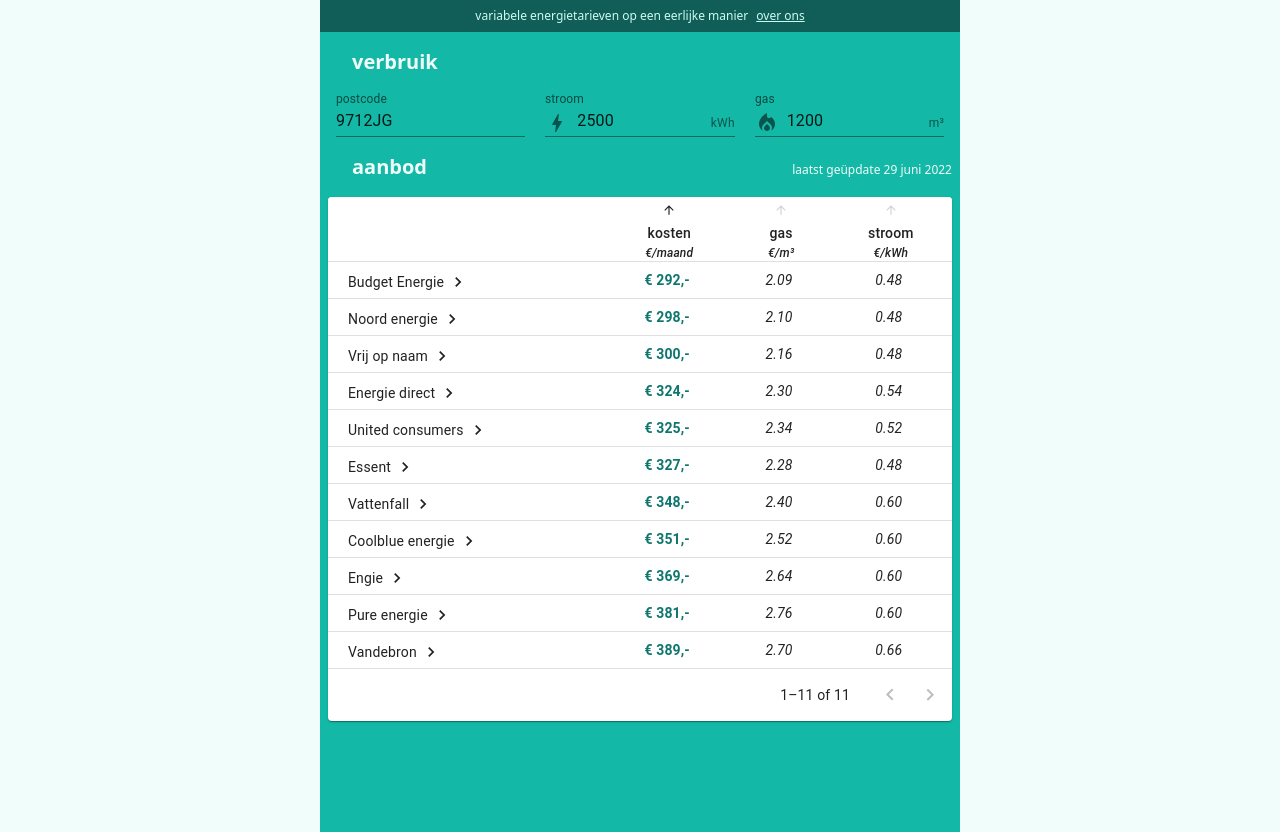
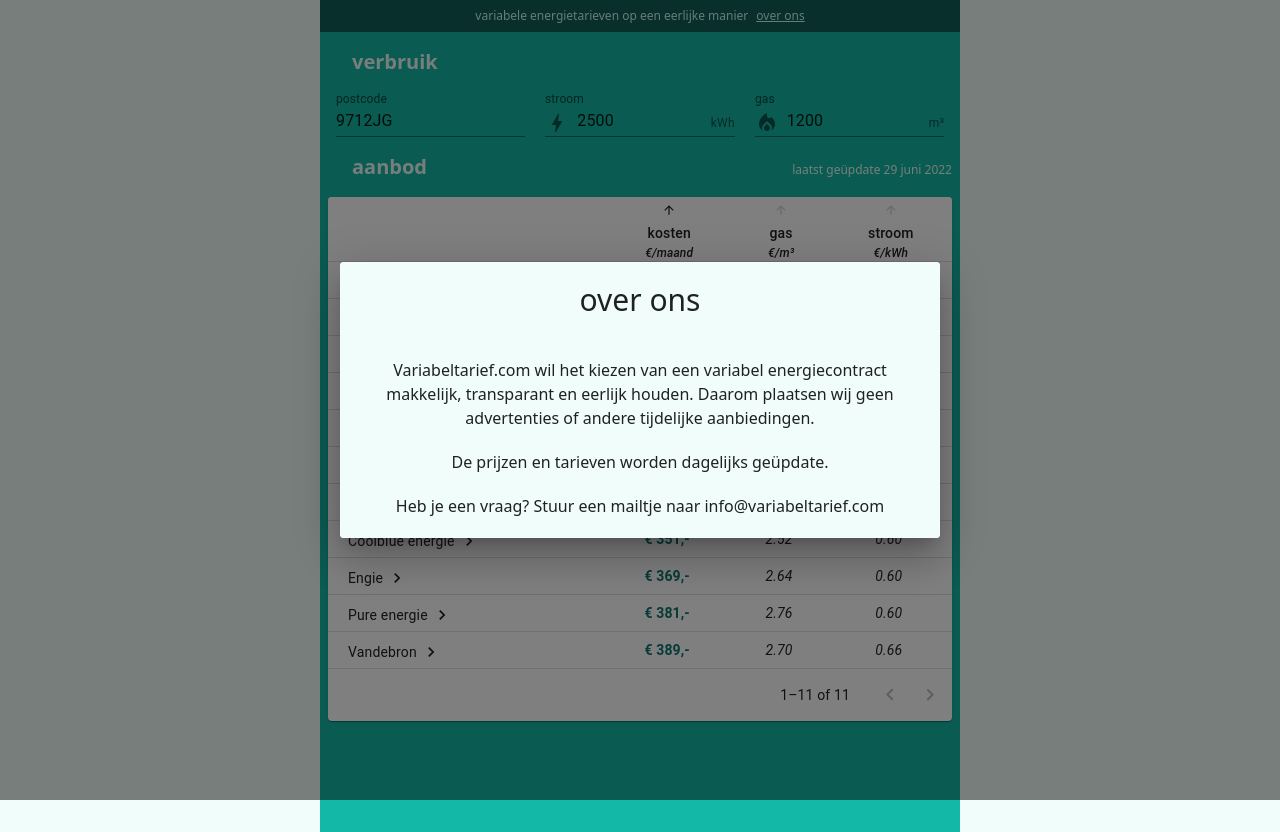
Before and after one commit to sjaquemate/energyprices-react, a React (Create React App) app: page / in a window 1280 px wide. Both pictures are taken after a click on the element "over ons". Built offline with nearby package versions, Linux system fonts and the light colour scheme.

Commit message:
new build

```diff
--- a/src/App.tsx
+++ b/src/App.tsx
@@ -23,6 +23,7 @@
 import ArrowUpwardIcon from '@mui/icons-material/ArrowUpward';
 import ArrowDownwardIcon from '@mui/icons-material/ArrowDownward';
 import SpaceBarIcon from '@mui/icons-material/SpaceBar';
+import { OverOnsDialog } from './components/OverOnsDialog';
 
 type SortedState = "up" | "down" | null
 
@@ -36,7 +37,7 @@
     icon = <ArrowDownwardIcon fontSize='inherit' />
   }
   return (
-    <div className="text-md" onClick={onClick} >
+    <div className="text-md cursor-pointer" onClick={onClick} >
       {
         icon
       }
@@ -194,7 +195,7 @@
       </div>,
       minWidth: 0,
       // align: 'right',
-      format: (value: number) => (<div className="text-center text-teal-700 font-bold whitespace-nowrap hover:bg-blue-200">{`€ ${value.toFixed(0)},-`}</div>)
+      format: (value: number) => (<div className="text-center text-teal-700 font-bold whitespace-nowrap">{`€ ${value.toFixed(0)},-`}</div>)
     },
     {
       id: 'gas',
@@ -252,8 +253,11 @@
               .slice(page * rowsPerPage, page * rowsPerPage + rowsPerPage)
               .map((row, index) => {
                 const rowRef = index === 0 ? firstRowRef : undefined
+                // const colors = ["bg-teal-50", "bg-teal-100", "bg-teal-200", "bg-teal-300", "bg-teal-400", "bg-teal-500"]
+                // const color = colors[Math.floor(index / 2) % 6]
+                const color = "bg-white"
                 return (
-                  <TableRow hover role="checkbox" tabIndex={-1} key={index} ref={rowRef}>
+                  <TableRow hover role="checkbox" tabIndex={-1} key={index} ref={rowRef} className={color}>
                     {columns.map((column) => {
                       const value = row[column.id];
                       return (
@@ -304,9 +308,16 @@
 
 export default function App() {
 
+  const [postcode, setPostcode] = useState("9712JG")
+  const [isValidPostcode, setIsValidPostcode] = useState(true)
   const [electricityUsage, setElectricityUsage] = useState(2500)
   const [gasUsage, setGasUsage] = useState(1200)
 
+  useEffect( () => {
+    const expr = new RegExp("^[0-9]{4} ?[a-zA-Z]{2}$")
+    const isValid = expr.test(postcode)
+    setIsValidPostcode(isValid)
+  }, [postcode])
   const [rows, setRows] = useState<Data[]>(prices.map(price => (
     createData(price.naam, price.price_electricity, price.price_gas, price.costs_base, price.energielabel, price.url, electricityUsage, gasUsage))
   ))
@@ -318,8 +329,15 @@
       ))
   }, [gasUsage, electricityUsage])
 
+  const [isDialogOpen, setIsDialogOpen] = useState(false)
+  const openDialog = () => setIsDialogOpen(true)
+  const closeDialog = () => setIsDialogOpen(false)
+
   return (
+    <div className="">
+
       <ThemeProvider theme={theme}>
+        <OverOnsDialog isOpen={isDialogOpen} closeDialog={closeDialog} />
         <div className="bg-teal-50">
 
           <div className="w-full xl:w-1/2 md:w-2/3 mx-auto bg-teal-800 py-2">
@@ -329,7 +347,7 @@
                 variabele energietarieven op een eerlijke manier
 
               </div>
-            <div className="underline cursor-pointer"> over ons</div>
+              <div className="underline cursor-pointer" onClick={openDialog}> over ons </div>
             </div>
           </div>
           <div className="w-full xl:w-1/2 md:w-2/3 h-screen flex flex-col mx-auto bg-teal-500 gap-4 py-4 px-2 ">
@@ -346,9 +364,15 @@
                 variant="standard"
                 label="postcode"
                 size="small"
+                error={!isValidPostcode}
+                helperText={!isValidPostcode && "ongeldige postcode"}
                 // disabled
-              value="9712JG"
+                value={postcode}
                 sx={{ color: 'white' }}
+                onChange={(event) => {
+                  const s = event.currentTarget.value
+                  setPostcode(s)
+                }}
               // InputLabelProps={{
               //   style: { color: '#fff', accentColor: '#fff', borderBottomColor: '#fff' },
               // }}
@@ -418,5 +442,6 @@
           </div>
         </div>
       </ThemeProvider>
+    </div>
   )
 }
--- /dev/null
+++ b/src/components/OverOnsDialog.tsx
@@ -0,0 +1,30 @@
+import Dialog from "@mui/material/Dialog";
+import DialogTitle from "@mui/material/DialogTitle";
+
+interface OverOnsDialogProps {
+  isOpen: boolean
+  closeDialog: () => void
+}
+export function OverOnsDialog(props: OverOnsDialogProps) {
+  return (
+    <Dialog onClose={props.closeDialog} open={props.isOpen}>
+      {/* <DialogTitle>Set backup account</DialogTitle> */}
+      <div className="p-5 bg-teal-50">
+        <div className="text-3xl text-center"> over ons</div>
+        <div className="mt-10 flex flex-col gap-5 text-center">
+          <div>
+            Variabeltarief.com wil het kiezen van een variabel energiecontract makkelijk, transparant en eerlijk houden.
+            Daarom plaatsen wij geen advertenties of andere tijdelijke aanbiedingen.
+          </div>
+          <div>
+            De prijzen en tarieven worden dagelijks geüpdate.
+          </div>
+          <div>
+            Heb je een vraag? Stuur een mailtje naar info@variabeltarief.com
+          </div>
+
+        </div>
+      </div>
+    </Dialog>
+  )
+}
```
Also changed, not shown: 12 other files (tests, documents, lock files or other folders). Lines whose indentation alone changed are shown as unchanged.
